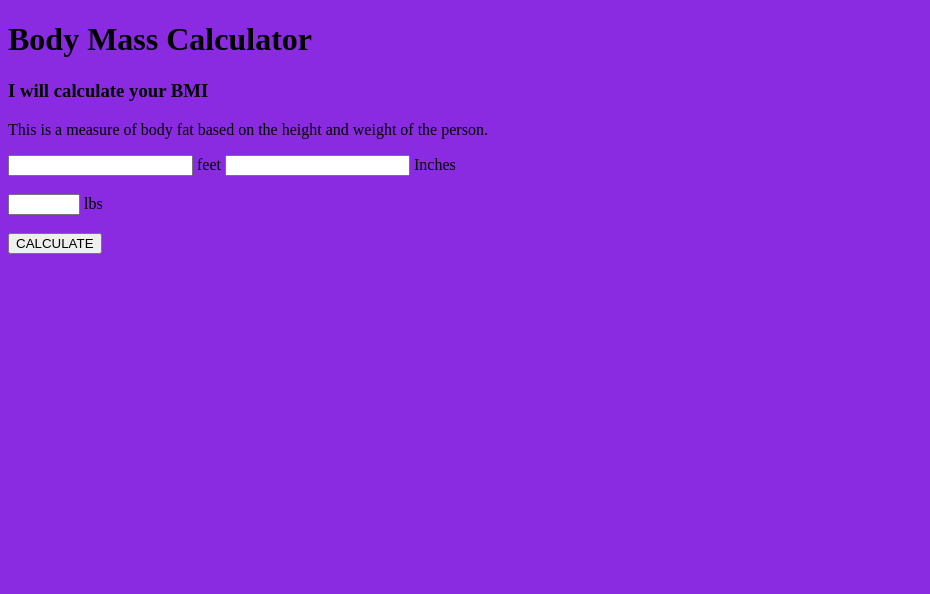
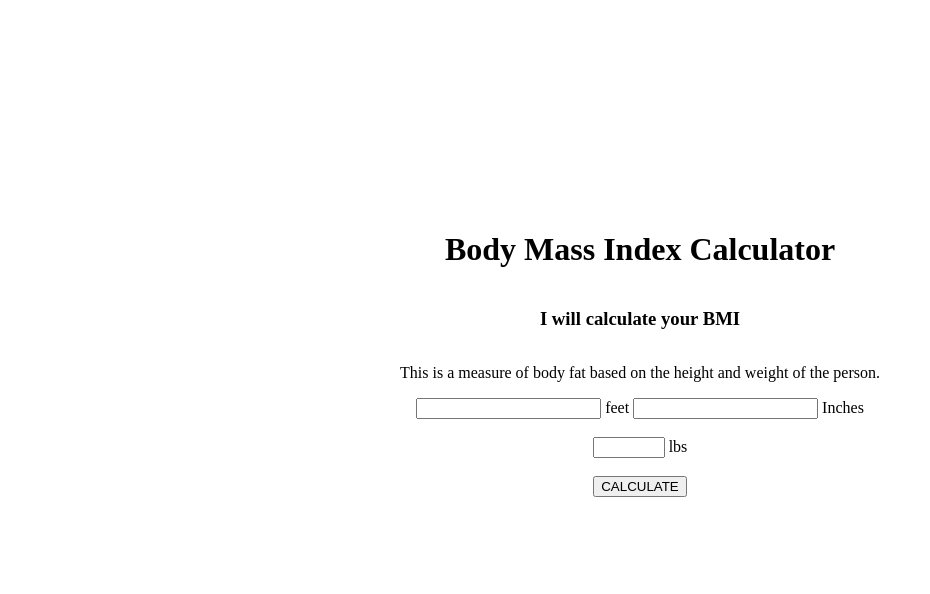
Before and after one commit to pharaohmak/bmi-calc, a plain HTML site: page index.html in a window 1280 px wide. Shown: the whole page, without its empty margins (0-930 px from the left). Drawn offline with Linux system fonts and the light colour scheme.

Commit message:
minor edits to css styling

```diff
--- a/CSS/style.css
+++ b/CSS/style.css
@@ -1,6 +1,17 @@
 body {
-    background-color: blueviolet;
+    display: flex;
+    justify-content: center;
+    align-items: center;
+    height: 100vh;
+    margin: 0;
+    padding: 0;
+    flex-direction: column;
 }
+
+form {
+    text-align: center;
+}
+
 
 img {
     height: 350px;
--- a/index.html
+++ b/index.html
@@ -8,16 +8,13 @@
 
     <link rel="stylesheet" href="CSS/style.css">
 
-    <title>4.2 Code Exercise 07: Final Project</title>
+    <title>BMI Calculator</title>
 </head>
 
-<!-- Makram Ibrahim
-     4.2 Code Exercise 07: Final Project
-     Aug 28, 2022 -->
+<body>
 
-<body>
-    <!-- Problem #1-->
-    <h1>Body Mass Calculator</h1>
+    <!-- Header Section -->
+    <h1>Body Mass Index Calculator</h1>
     <h3>I will calculate your BMI</h3>
     <p>This is a measure of body fat based on the height and weight of the person.</p>
 
```
